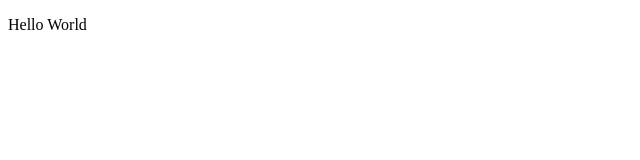
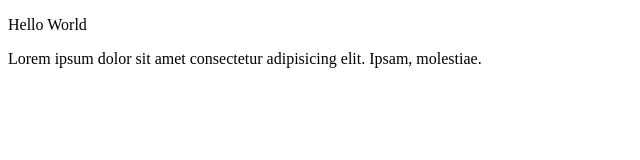
Before and after one commit to ch-sakshi/github-demo, a plain HTML site: page index.html in a window 1280 px wide. Shown: the whole page, without its empty margins (0-640 px from the left). Drawn offline with Linux system fonts and the light colour scheme.

Commit message:
Add Designation + Add Paragraph

```diff
--- a/index.html
+++ b/index.html
@@ -7,5 +7,6 @@
 </head>
 <body>
     <p>Hello World</p>
+    <p>Lorem ipsum dolor sit amet consectetur adipisicing elit. Ipsam, molestiae.</p>
 </body>
 </html>
```
Also changed, not shown: 1 other file.
